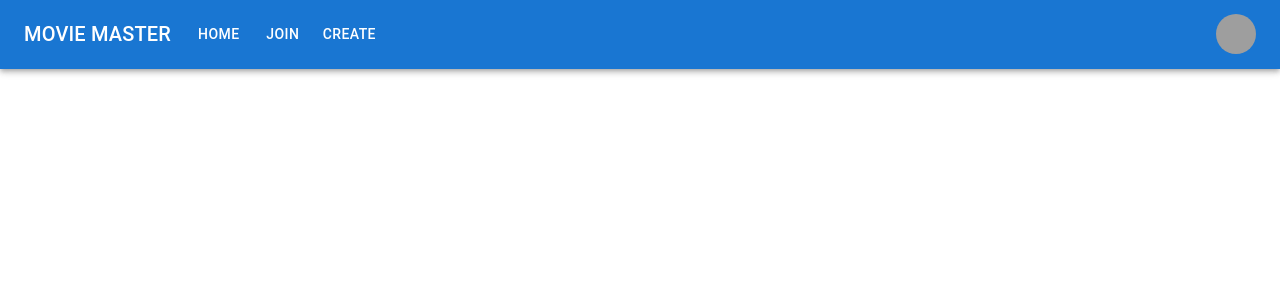
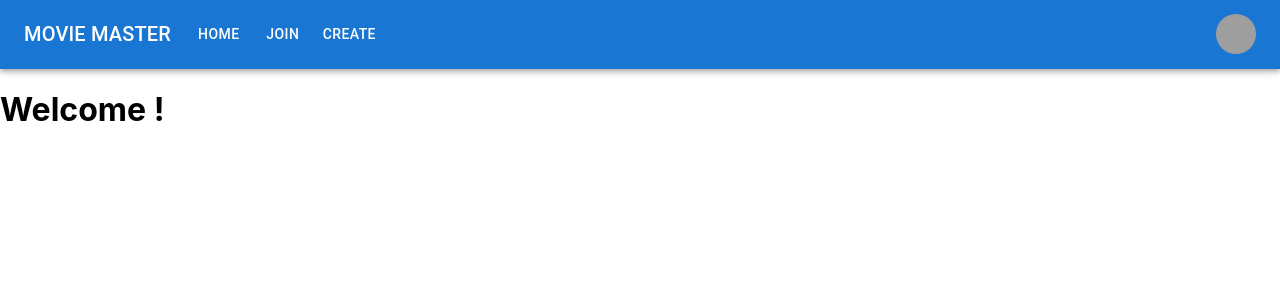
Before and after one commit to vsblaustein/MAVN, a React (Create React App) app in the folder client/: page / in a window 1280 px wide. Shown: the top 300 px of the page. Built offline with nearby package versions, Linux system fonts and the light colour scheme; grey boxes are pictures that could not be loaded.

Commit message:
added home page

```diff
--- a/client/src/App.js
+++ b/client/src/App.js
@@ -2,16 +2,21 @@ import './App.css';
 import ResponsiveAppBar from './components/ResponsiveAppBar';
 import {
   BrowserRouter as Router,
-  Switch,
+  Routes,
   Route
 } from "react-router-dom";
+
+import Home from './pages';
 
 
 function App() {
   return (
     <Router>
       <ResponsiveAppBar />
-
+      <Routes>
+        <Route exact path='/' exact element={<Home />} />
+        <Route exact path='/home' exact element={<Home />} />
+      </Routes>
     </Router>
   );
 }
```
